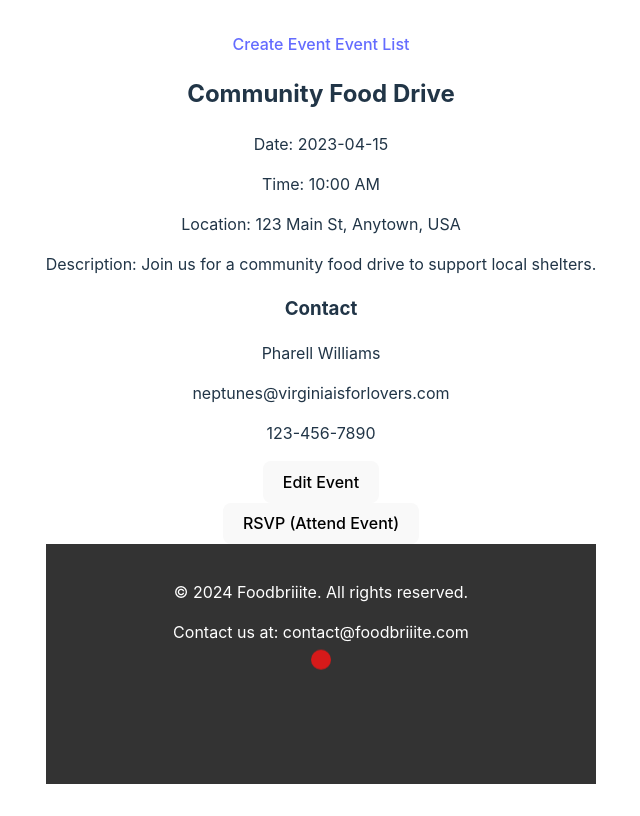
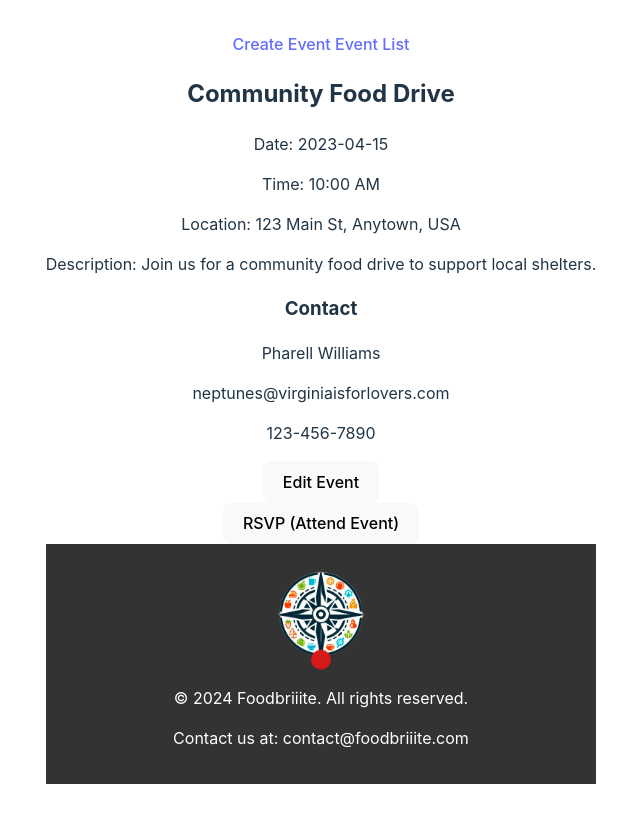
Before and after one commit to SaraM09/hackathon-1-front-end, a React (Vite) app: page /events/1 in a window 1280 px wide. Shown: the whole page, without its empty margins (319-959 px from the left). Built offline with nearby package versions, Linux system fonts and the light colour scheme.

Commit message:
Logo centered

```diff
--- a/src/components/Footer.jsx
+++ b/src/components/Footer.jsx
@@ -21,6 +21,9 @@ const Footer = () => {
 
   return (
     <footer className="footer">
+    <div className="logo-container">
+      <img src="/image.png"/>
+    </div>
       <div className="container">
         <p>© {new Date().getFullYear()} Foodbriiite. All rights reserved.</p>
         <p>Contact us at: contact@foodbriiite.com</p>
--- a/src/footer.css
+++ b/src/footer.css
@@ -29,3 +29,14 @@
        transform: translateX(-50%) translateY(-30px);
     }
    }
+
+   .logo-container {
+    width: 100px; /* Adjust the width of the container */
+    height: auto; /* Maintain aspect ratio */
+    margin: 0 auto;
+  }
+
+  .logo-container img {
+    width: 100%; /* Set the width of the image to fill the container */
+    height: auto; /* Maintain aspect ratio */
+  }
```
